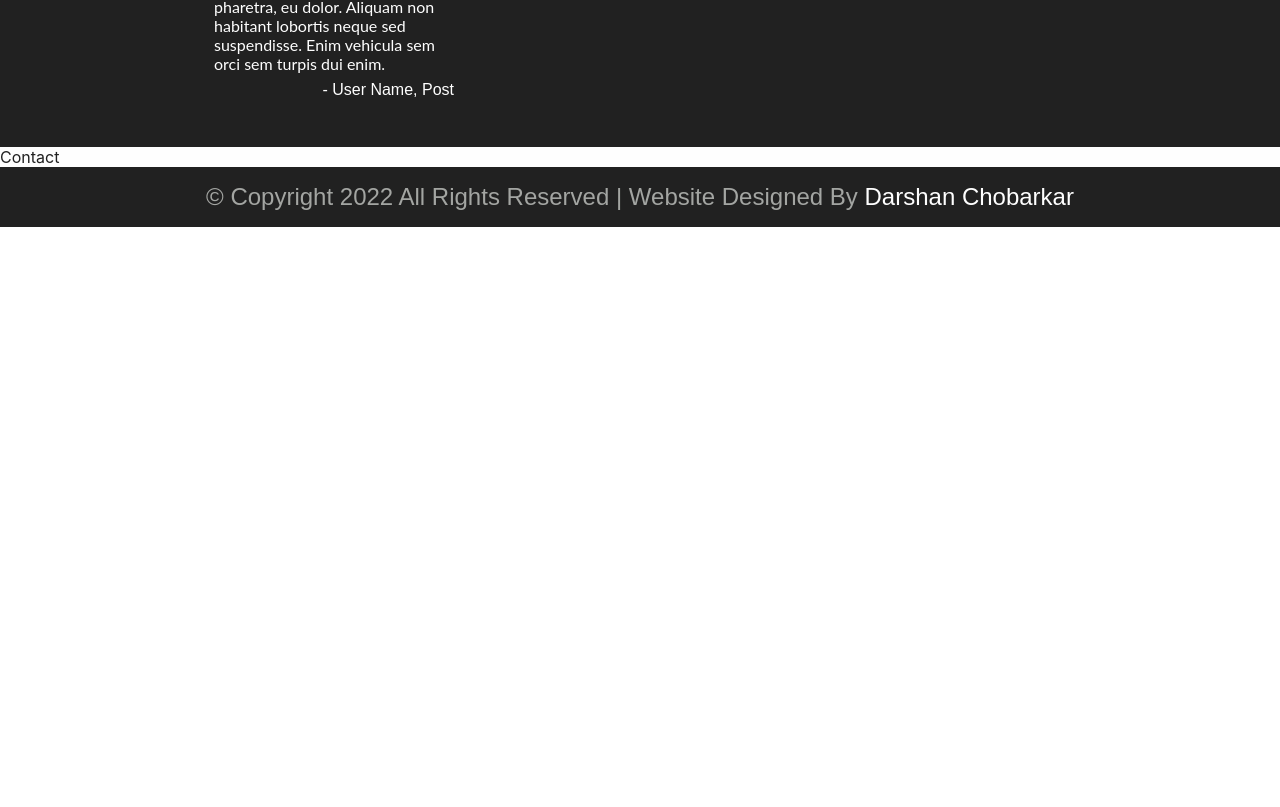
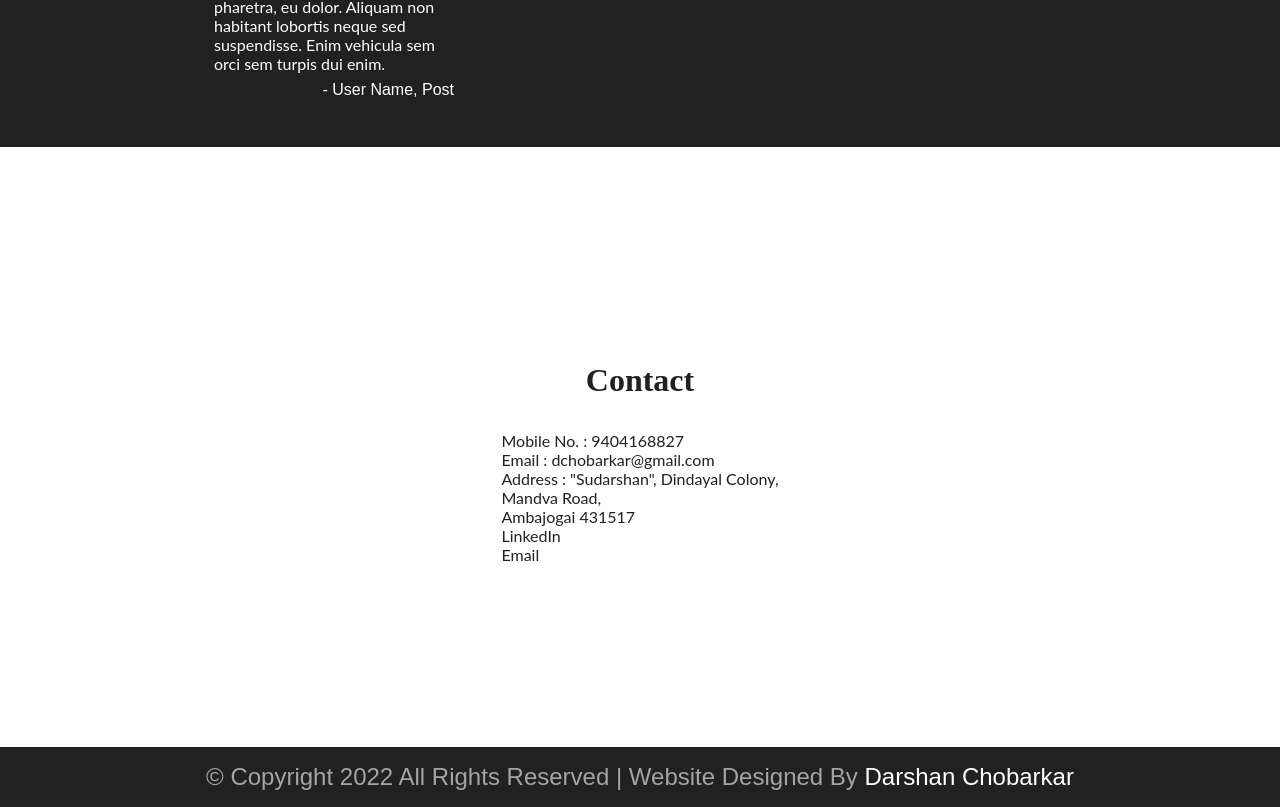
Before and after one commit to dchobarkar/Gopalkar-Company, a React (Create React App) app: page / in a window 1280 px wide. Shown: the part 2661-3468 px from the top of the page. Before the commit the page ends 2888 px from the top, so only its background shows below. Built offline with nearby package versions, Linux system fonts and the light colour scheme.

Commit message:
Contact section modified

```diff
--- a/src/components/LandingPage/Contact/Contact.css.js
+++ b/src/components/LandingPage/Contact/Contact.css.js
@@ -1,3 +1,39 @@
-const ContactCSS = { root: {} };
+const ContactCSS = {
+  root: {
+    minHeight: "75vh",
+    padding: "1rem 30px",
+    display: "flex",
+    flexDirection: "column",
+    justifyContent: "center",
+    alignItems: "center",
+  },
+
+  header: {
+    padding: "2rem",
+    fontSize: "var(--mobView-2)",
+    fontFamily: "Liber_Baskerville",
+  },
+
+  container: {
+    display: "flex",
+    flexWrap: "wrap",
+    justifyContent: "center",
+    alignItems: "center",
+  },
+
+  information: {
+    width: "100%",
+    display: "flex",
+    flexDirection: "column",
+    justifyContent: "center",
+    alignItems: "flex-start",
+    fontSize: "var(--mobView-4)",
+    fontFamily: "Lato,sans-serif",
+  },
+
+  map: {
+    width: "100%",
+  },
+};
 
 export default ContactCSS;
--- a/src/components/LandingPage/Contact/Contact.js
+++ b/src/components/LandingPage/Contact/Contact.js
@@ -10,7 +10,29 @@ const useStyles = makeStyles({ ...ContactCSS });
 function Contact() {
   const classes = useStyles();
 
-  return <div className={classes.root}>Contact</div>;
+  return (
+    <div className={classes.root}>
+      <h2 className={classes.header}>Contact</h2>
+
+      <div className={classes.container}>
+        <div className={classes.information}>
+          <p>Mobile No. : 9404168827</p>
+          <p>Email : dchobarkar@gmail.com</p>
+          <p>
+            Address : "Sudarshan", Dindayal Colony, <br />
+            Mandva Road,
+            <br />
+            Ambajogai 431517
+          </p>
+
+          <p>LinkedIn</p>
+          <p>Email</p>
+        </div>
+
+        <div className={classes.map}></div>
+      </div>
+    </div>
+  );
 }
 
 export default Contact;
```
